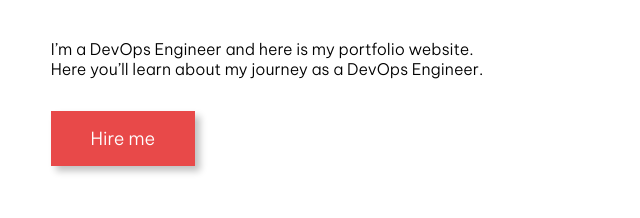
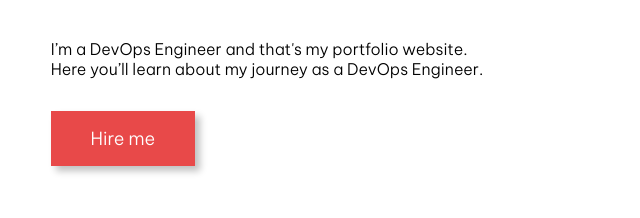
Before and after one commit to utkarsh562/Shell-Scripting-Projects-, a plain HTML site: page index.html in a window 1280 px wide. Shown: the part 313-531 px from the top of the page, 28-668 px from the left. Drawn offline with nearby package versions, Linux system fonts and the light colour scheme.

Commit message:
Update index.html

```diff
--- a/index.html
+++ b/index.html
@@ -38,7 +38,7 @@
                     </div>
 
                     <div class="hero-section-description">
-                        I’m a DevOps Engineer and here is my portfolio website. Here you’ll
+                        I’m a DevOps Engineer and that's my portfolio website. Here you’ll
                         learn about my journey as a DevOps Engineer.
                     </div>
 
```
